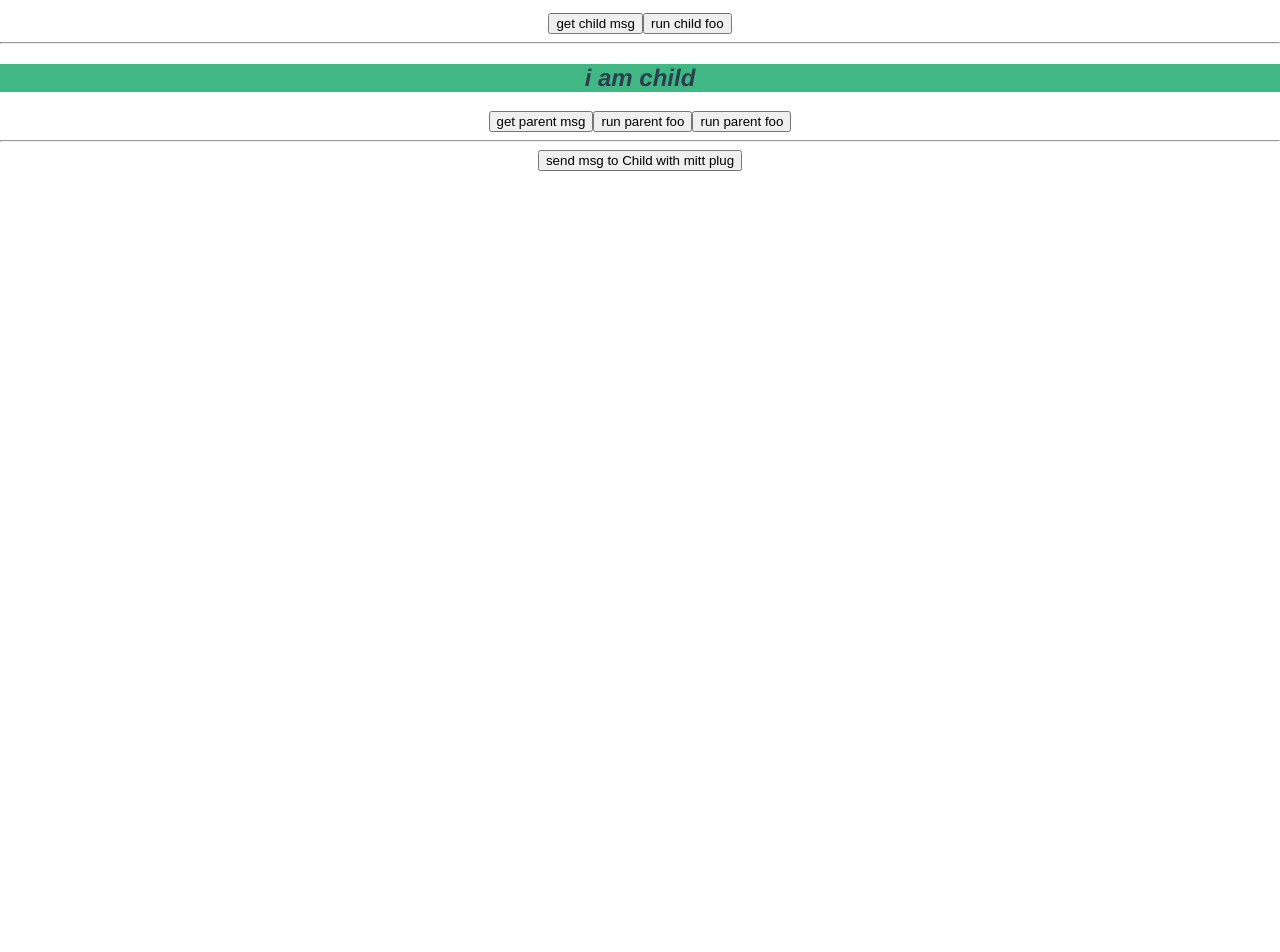
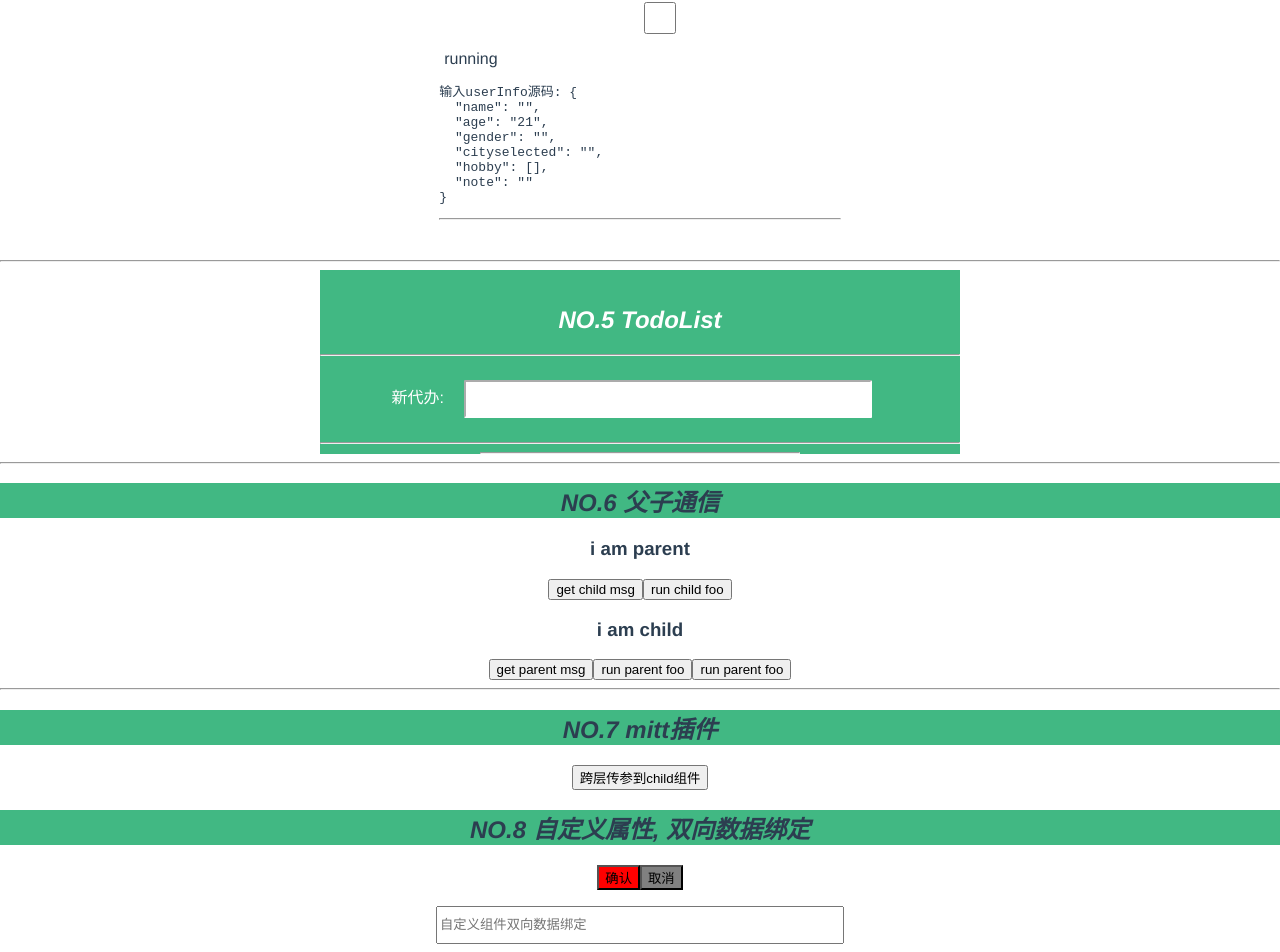
Before and after one commit to mugudamowang/vue-ant, a Vue app: page / in a window 1280 px wide. Shown: the part 1550-2502 px from the top of the page. Before the commit the page ends 1721 px from the top, so only its background shows below. Built offline with nearby package versions, Linux system fonts and the light colour scheme.

Commit message:
diy attrs

```diff
--- a/src/App.vue
+++ b/src/App.vue
@@ -2,15 +2,25 @@
     <div class="header">
         <p>Catolog:</p>
         <a href="#base">baseskill</a>&nbsp;
-        <a href="#todo">todolist</a>
+        <a href="#todo">todolist</a>&nbsp;
+        <a href="#com">communicate</a>&nbsp;
+        <a href="#mitt">mitt</a>&nbsp;
     </div>
 
     <BaseSkill ref="base" id="base"></BaseSkill>
     <hr />
     <TodoList id="todo"></TodoList>
     <hr />
-    <ParentAndChild></ParentAndChild>
-    <button @click="sendtoChild">send msg to Child with mitt plug</button>
+    <ParentAndChild id="com"></ParentAndChild>
+    <h2 id="mitt">NO.7 mitt插件</h2>
+    <button @click="sendtoChild">跨层传参到child组件</button>
+
+    <h2 id="mitt">NO.8 自定义属性, 双向数据绑定</h2>
+    <mButton class="commit">确认</mButton>
+    <mButton class="cancel">取消</mButton><br>
+    <mInput v-model:keyword="keyword"></mInput>
+    {{keyword}}
+
 </template>
 
 <script lang="ts">
@@ -19,6 +29,9 @@ import BaseSkill from "./components/BaseSkill.vue";
 import TodoList from "./components/TodoList.vue";
 import ParentAndChild from "./components/parent.vue";
 import event from "./models/event"
+import mButton from "./components/mButton.vue"
+import mInput from "./components/mInput.vue"
+
 
 export default defineComponent({
     name: "App",
@@ -26,7 +39,13 @@ export default defineComponent({
         BaseSkill,
         TodoList,
         ParentAndChild,
-        event
+        mButton,
+        mInput
+    },
+    data(){
+        return{
+            keyword:""
+        }
     },
     methods:{
         sendtoChild(){
@@ -43,6 +62,7 @@ export default defineComponent({
     -moz-osx-font-smoothing: grayscale;
     text-align: center;
     color: #2c3e50;
+    margin-bottom: 100px;
 }
 div,
 html,
@@ -63,4 +83,5 @@ h2 {
     font-style: italic;
     background: #41b883;
 }
+
 </style>
--- a/src/components/child.vue
+++ b/src/components/child.vue
@@ -1,5 +1,5 @@
 <template>
-    <h2>i am child</h2>
+    <h3>i am child</h3>
     <button @click="getparentmsg">get parent msg</button>
     <button @click="getparentfoo">run parent foo</button>
     <button @click="sendParent">run parent foo</button>
--- /dev/null
+++ b/src/components/mButton.vue
@@ -0,0 +1,22 @@
+<template>
+    <button>
+        <slot></slot>
+    </button>
+</template>
+<script>
+export default {
+    data() {
+        return {
+            msg: "i am child",
+        };
+    },
+};
+</script>
+<style lang="scss" scoped>
+.commit {
+    background: red;
+}
+.cancel {
+    background: grey;
+}
+</style>
--- /dev/null
+++ b/src/components/mInput.vue
@@ -0,0 +1,24 @@
+<template>
+    <input
+        type="text"
+        :value="keyword"
+        @input="$emit('update:keyword', $event.target.value)"
+        placeholder="自定义组件双向数据绑定"
+    />
+</template>
+
+<script>
+export default {
+    props: ["keyword"],
+    // inheritAttrs:false 禁用默认继承
+};
+</script>
+
+<style lang="scss">
+input {
+    width: 400px;
+    height: 32px;
+    margin: 1rem;
+    line-height: 32px;
+}
+</style>
--- a/src/components/parent.vue
+++ b/src/components/parent.vue
@@ -1,20 +1,22 @@
 <template>
-    <h2>NO.6 i am parent</h2>
-    <button @click="getchildmsg">get child msg</button>
-    <button @click="getchildfoo">run child foo</button>
-    <hr>
-    <child @send="foo" ref="child"></child>
-    <hr>
+    <div>
+        <h2>NO.6 父子通信</h2>
+        <h3>{{msg}}</h3>
+        <button @click="getchildmsg">get child msg</button>
+        <button @click="getchildfoo">run child foo</button>
+        <child @send="foo" ref="child"></child>
+        <hr />
+    </div>
 </template>
 <script>
-import child from "./child.vue"
+import child from "./child.vue";
 export default {
     data() {
         return {
-            msg: "i am parent"
-        }
+            msg: "i am parent",
+        };
     },
-    components:{child},
+    components: { child },
     methods: {
         getchildmsg() {
             alert(this.$refs.child.msg);
@@ -22,10 +24,9 @@ export default {
         getchildfoo() {
             this.$refs.child.foo();
         },
-        foo(){
-            alert("i run parent's foo")
+        foo() {
+            alert("i run parent's foo");
         },
-
     },
 };
 </script>
```
